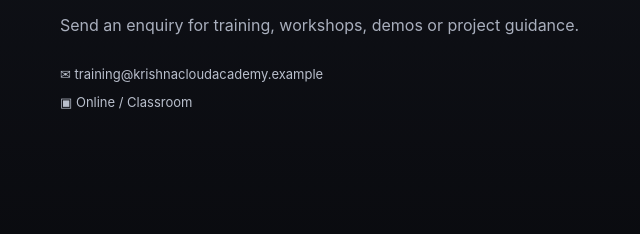
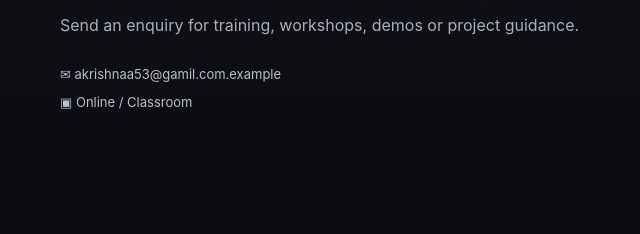
Before and after one commit to Krishnamoorthy23/krishna-cloud-academy, a plain HTML site: page index.html in a window 1280 px wide. Shown: the part 5098-5332 px from the top of the page, 24-664 px from the left. Drawn offline with Linux system fonts and the light colour scheme.

Commit message:
Fix contact section email and formatting
Updated contact section with new email address and fixed formatting.

```diff
--- a/index.html
+++ b/index.html
@@ -26,7 +26,7 @@
 <section id="about" class="section wrap"><div class="trainer"><div class="trainer-badge">KA</div><div><p class="eyebrow">YOUR TRAINER</p><h2>Training that feels like real work.</h2><p>Krishna Cloud Academy focuses on simple explanations, whiteboard-style concepts, guided console labs and projects that learners can confidently demonstrate.</p><div class="trainer-points"><span>✓ Corporate training</span><span>✓ Beginner friendly</span><span>✓ Console + CLI labs</span><span>✓ Interview focused</span></div><a class="btn primary" href="#contact">Connect for Training</a></div></div></section>
 <section class="section alt"><div class="wrap"><div class="section-head"><div><p class="eyebrow">LEARNER VOICE</p><h2>Built around practical learning.</h2></div></div><div class="quotes"><blockquote>“The hands-on labs made cloud concepts much easier to understand.”<cite>— Student feedback</cite></blockquote><blockquote>“Real-time examples helped me connect the console steps with the theory.”<cite>— Student feedback</cite></blockquote><blockquote>“The projects gave me something practical to discuss in interviews.”<cite>— Learner feedback</cite></blockquote></div></div></section>
 <section id="faq" class="section wrap"><div class="section-head"><div><p class="eyebrow">FAQ</p><h2>Questions learners usually ask.</h2></div></div><div class="faq"><details><summary>Do I need prior cloud knowledge?</summary><p>No. The learning path starts with cloud, Linux and networking fundamentals.</p></details><details><summary>Will there be hands-on practice?</summary><p>Yes. The curriculum is designed around console labs, commands, scenarios and projects.</p></details><details><summary>Can this be used for corporate training?</summary><p>Yes. Topics and lab depth can be adapted for college, corporate and interview-focused batches.</p></details><details><summary>Which cloud platform should I start with?</summary><p>That depends on your goal. We can structure a beginner path around AWS, Azure or GCP.</p></details></div></section>
-<section id="contact" class="section contact-section"><div class="wrap contact"><div><p class="eyebrow">LET'S BUILD</p><h2>Ready to start your cloud journey?</h2><p>Send an enquiry for training, workshops, demos or project guidance.</p><div class="contact-links"><span>✉ training@krishnacloudacademy.example</span><span>▣ Online / Classroom</span></div></div><form id="contactForm"><input required name="name" placeholder="Your name"><input required type="email" name="email" placeholder="Email address"><select name="topic"><option>Cloud Training</option><option>DevOps Training</option><option>AI Workshop</option><option>Corporate Training</option><option>Project Guidance</option></select><textarea required name="message" rows="4" placeholder="Tell us what you want to learn..."></textarea><button class="btn primary" type="submit">Send Enquiry →</button></form></div></section>
+<section id="contact" class="section contact-section"><div class="wrap contact"><div><p class="eyebrow">LET'S BUILD</p><h2>Ready to start your cloud journey?</h2><p>Send an enquiry for training, workshops, demos or project guidance.</p><div class="contact-links"><span>✉ akrishnaa53@gamil.com.example</span><span>▣ Online / Classroom</span></div></div><form id="contactForm"><input required name="name" placeholder="Your name"><input required type="email" name="email" placeholder="Email address"><select name="topic"><option>Cloud Training</option><option>DevOps Training</option><option>AI Workshop</option><option>Corporate Training</option><option>Project Guidance</option></select><textarea required name="message" rows="4" placeholder="Tell us what you want to learn..."></textarea><button class="btn primary" type="submit">Send Enquiry →</button></form></div></section>
 </main>
 <footer><div class="wrap footer"><div><a class="brand" href="#home"><span>KC</span> Krishna Cloud Academy</a><p>Practical Cloud • DevOps • AI learning.</p></div><div><a href="#courses">Courses</a><a href="#projects">Projects</a><a href="#contact">Contact</a></div></div><div class="wrap copyright">© 2026 Krishna Cloud Academy · Built as a Vercel deployment project</div></footer>
 <script src="script.js"></script>
```
